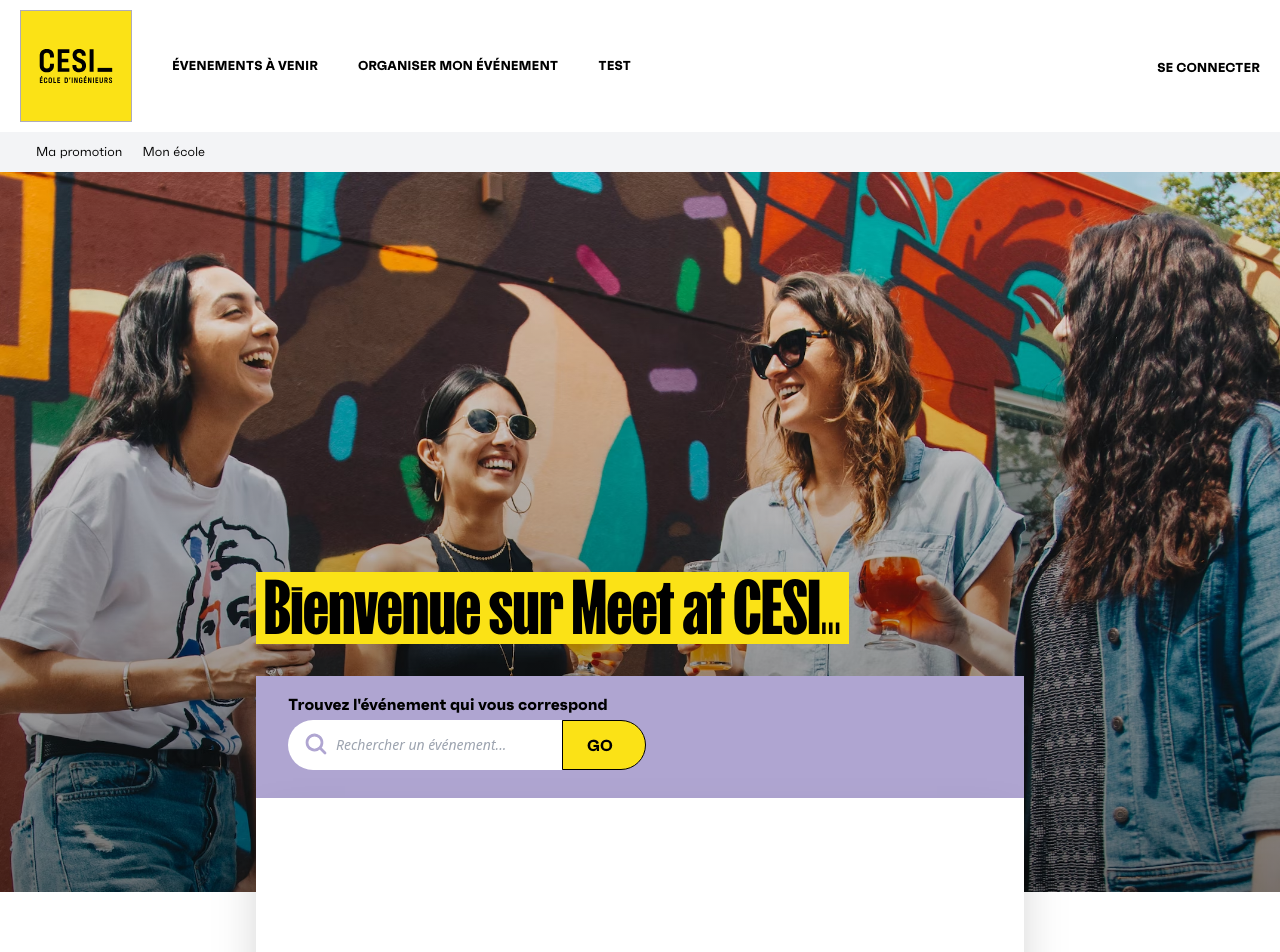
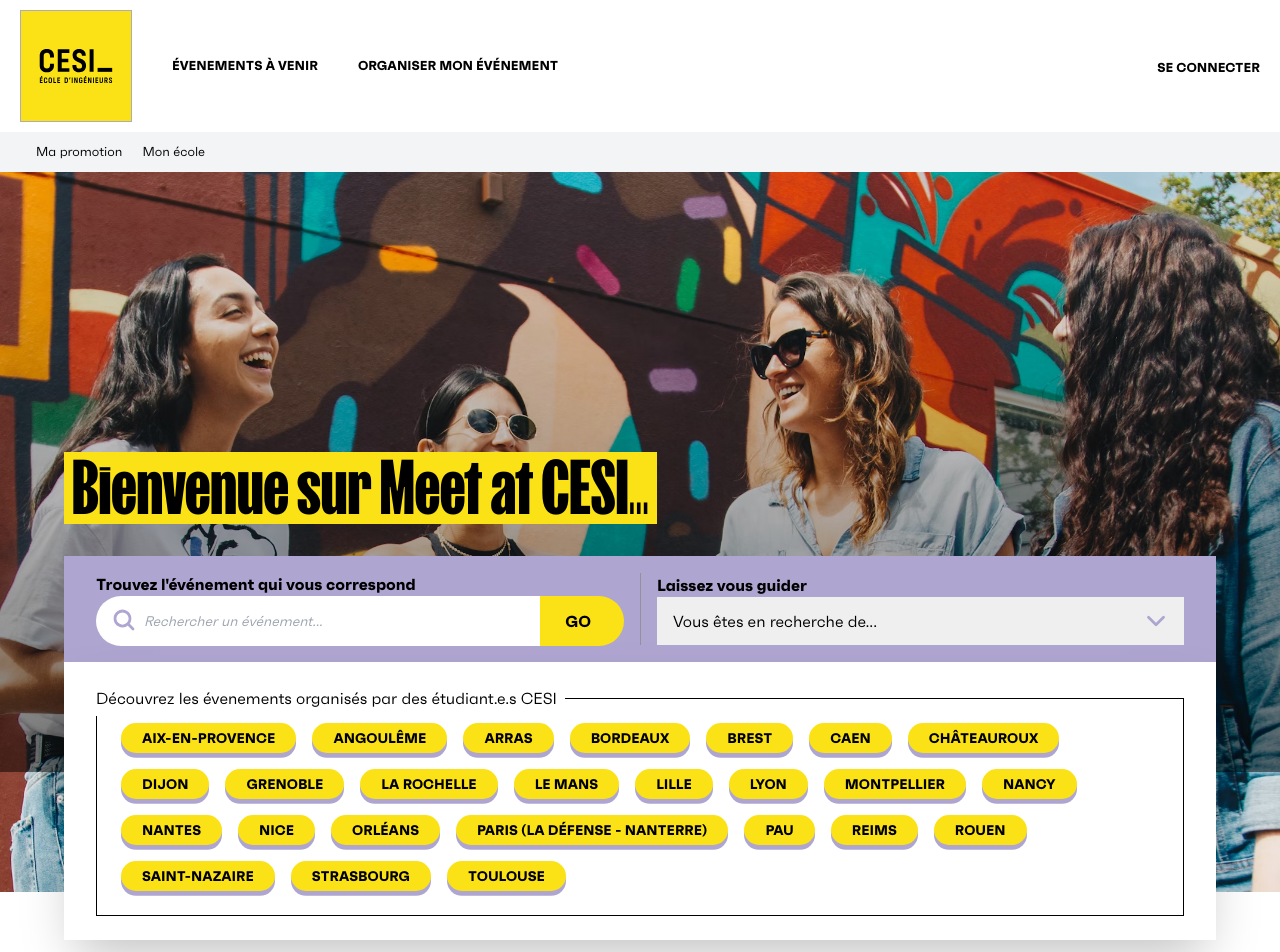
Before and after one commit to floriaaan/meet-at-cesi, a Next.js app: page / in a window 1280 px wide. Shown: the top 952 px of the page. Built offline with nearby package versions, Linux system fonts and the light colour scheme; no server answers.

Commit message:
feat(index): landing card done

```diff
--- a/components/Layout/Navbar.tsx
+++ b/components/Layout/Navbar.tsx
@@ -13,7 +13,9 @@
   // detect whether user has scrolled the page down by 10px
   useEffect(() => {
     const scrollHandler = () => {
-      window.pageYOffset > 0 ? setIsTop(false) : setIsTop(true);
+      //   window.pageYOffset > 0 ? setIsTop(false) : setIsTop(true);
+      // better to use window.scrollY
+      window.scrollY > 0 ? setIsTop(false) : setIsTop(true);
     };
     window.addEventListener("scroll", scrollHandler);
     return () => window.removeEventListener("scroll", scrollHandler);
@@ -26,27 +28,27 @@
         className="inline-flex items-center justify-between w-full px-5 py-2.5"
       >
         <nav className="inline-flex items-center gap-x-10">
+          <span className="inline-flex items-center gap-x-4">
             <Link href="/">
               <a>
                 <CESILogo
                   className={classnames(
                     "border border-[#afabba] shrink-0",
-                //   "transition-all duration-150", // BUG: causes a flicker when the user scrolls down
+                    // "transition-all duration-150", // BUG: causes a flicker when the user scrolls down
                     {
                       "w-[38px] h-[38px]": !isTop,
-                    "w-28 h-28": isTop,
+                      "w-[38px] h-[38px] md:w-28 md:h-28": isTop,
                     }
                   )}
                 />
                 <span className="sr-only">Meet at CESI</span>
               </a>
             </Link>
+            <button className="md:hidden">toggle responsive</button>
+          </span>
 
           <NavLink href="#">Évenements à venir</NavLink>
           <NavLink href="#">Organiser mon événement</NavLink>
-          <button className="nav__link" onClick={() => setIsTop(!isTop)}>
-            test
-          </button>
         </nav>
         {status !== "loading" && (
           <div aria-roledescription="authentication">
@@ -69,7 +71,7 @@
                     callbackUrl: "/",
                   })
                 }
-                className="text-white hover:no-underline bg-pink nav__link"
+                className="space-x-1 btn__pill"
               >
                 Hello {session.user.name}
                 <HiChevronDown className="inline-block w-3 h-3 stroke-2" />
@@ -99,7 +101,7 @@
 }) => {
   return (
     <Link href={href}>
-      <a className="nav__link">{children}</a>
+      <a className="hidden nav__link md:inline-flex">{children}</a>
     </Link>
   );
 };
--- a/pages/index.tsx
+++ b/pages/index.tsx
@@ -1,14 +1,15 @@
 import type { NextPage } from "next";
 import Image from "next/future/image";
-import { HiMagnifyingGlass } from "react-icons/hi2";
+import { HiChevronDown, HiMagnifyingGlass } from "react-icons/hi2";
 import { Navbar } from "../components/Layout/Navbar";
+import { campusList } from "../resources/campus-list";
 
 const Home: NextPage = () => {
   return (
     <div className="flex flex-col">
       <Navbar />
       <main>
-        <section className="relative w-full h-[50vh] md:h-[70vh] lg:h-[80vh] xl:h-[90vh]">
+        <section className="relative w-full h-[50vh] md:h-[70vh] lg:h-[75vh]">
           <Image
             src={"/img/hero.avif"}
             alt="Hero image"
@@ -20,15 +21,15 @@
           <div className="absolute top-0 left-0 w-full h-full opacity-50 bg-gradient-to-b from-transparent to-black" />
         </section>
 
-        <div className="relative flex flex-col items-start w-full h-full px-8 text-center xl:px-64 gap-y-8 -top-80">
+        <div className="relative flex flex-col items-start w-full h-full px-12 mx-auto xl:px-0 xl:max-w-6xl gap-y-8 -top-80">
           <h1 className="text-7xl title">Bienvenue sur Meet at CESI…</h1>
           <div className="flex flex-col w-full">
-            <div className="w-full bg-purple px-4 inline-flex items-center divide-x py-4 divide-[#94919c]">
+            <div className="w-full bg-purple px-4 flex flex-col lg:flex-row items-center pb-6 xl:pb-4 lg:divide-x pt-4 divide-[#94919c]">
               <form
                 onSubmit={(e) => {
                   e.preventDefault();
                 }}
-                className="flex flex-col w-1/2 px-4"
+                className="flex flex-col w-full px-4 xl:w-1/2"
               >
                 <label
                   htmlFor="search"
@@ -36,8 +37,8 @@
                 >
                   {"Trouvez l'événement qui vous correspond"}
                 </label>
-                <div className="relative inline-flex w-full py-3 -mt-2">
-                  <HiMagnifyingGlass className="absolute pointer-events-none w-6 h-6 m-2 stroke-[1.25] top-4 left-2 text-purple" />
+                <div className="relative inline-flex w-full rounded-full input__shadow">
+                  <HiMagnifyingGlass className="absolute pointer-events-none w-6 h-6 m-2 stroke-[1.25] top-1 left-2 text-purple" />
                   <input
                     id="search"
                     type="text"
@@ -46,14 +47,50 @@
                   />
                   <button
                     type="submit"
-                    className="py-3 pl-6 pr-8 font-bold border border-black rounded-r-full font-body shrink-0 bg-primary"
+                    className="py-3 pl-6 pr-8 font-bold text-black border border-transparent rounded-r-full font-body shrink-0 bg-primary hover:bg-black hover:text-primary active:bg-primary active:text-black active:border-black"
                   >
                     GO
                   </button>
                 </div>
               </form>
+
+              <form
+                onSubmit={(e) => {
+                  e.preventDefault();
+                }}
+                className="flex flex-col w-full px-4 xl:w-1/2"
+              >
+                <label
+                  htmlFor="user-type"
+                  className="mr-auto font-bold text-black font-body"
+                >
+                  {"Laissez vous guider"}
+                </label>
+                <div className="relative w-full">
+                  <select
+                    id="user-type"
+                    className="w-full px-4 py-3 appearance-none input__shadow"
+                  >
+                    <option value="" selected>
+                      Vous êtes en recherche de...
+                    </option>
+                  </select>
+                  <HiChevronDown className="absolute pointer-events-none w-6 h-6 m-2 stroke-[1.25] top-1 right-2 text-purple" />
+                </div>
+              </form>
             </div>
-            <div className="w-full bg-white shadow-2xl h-72"></div>
+            <div className="w-full px-8 py-6 bg-white shadow-2xl font-body">
+              <span className="pb-2 pr-2 bg-white">
+                Découvrez les évenements organisés par des étudiant.e.s CESI
+              </span>
+              <div className="flex flex-wrap gap-4 p-6 -mt-3 border border-black">
+                {campusList.sort().map((city) => (
+                  <a className="btn__pill" key={city.toLowerCase()}>
+                    {city}
+                  </a>
+                ))}
+              </div>
+            </div>
           </div>
         </div>
       </main>
--- /dev/null
+++ b/resources/campus-list.ts
@@ -0,0 +1,27 @@
+export const campusList: string[] = [
+  "Dijon",
+  "Nancy",
+  "Reims",
+  "Strasbourg",
+  "Châteauroux",
+  "Orléans",
+  "Paris (La Défense - Nanterre)",
+  "Arras",
+  "Caen",
+  "Lille",
+  "Rouen",
+  "Angoulême",
+  "Brest",
+  "La Rochelle",
+  "Le Mans",
+  "Nantes",
+  "Saint-Nazaire",
+  "Aix-en-Provence",
+  "Grenoble",
+  "Lyon",
+  "Nice",
+  "Bordeaux",
+  "Montpellier",
+  "Pau",
+  "Toulouse",
+];
--- a/styles/globals.css
+++ b/styles/globals.css
@@ -23,14 +23,37 @@
 
 @layer components {
   .title {
-    @apply text-5xl first-letter:uppercase px-2 w-fit font-bold text-black font-heading bg-primary ;
+    @apply px-2 text-5xl font-bold text-black first-letter:uppercase w-fit font-heading bg-primary;
+  }
+
+  .title__underline::before {
+    @apply h-4 w-48 bg-primary -bottom-2 absolute left-8;
+    content: "";
   }
 
   .nav__link {
-    @apply text-[13px] font-bold uppercase transition-all duration-200 font-body decoration-black hover:underline underline-offset-2 inline-flex items-center gap-x-1
+    @apply text-[13px] font-bold uppercase transition-all duration-200 font-body decoration-black hover:underline underline-offset-2 inline-flex items-center gap-x-1;
   }
 
   .subnav__link {
-    @apply text-[13px] first-letter:uppercase transition-all duration-200 font-body decoration-black hover:underline underline-offset-2 inline-flex items-center gap-x-1
+    @apply text-[13px] first-letter:uppercase transition-all duration-200 font-body decoration-black hover:underline underline-offset-2 inline-flex items-center gap-x-1;
+  }
+
+  .btn__pill {
+    @apply inline-flex items-center select-none px-5 py-1 text-sm font-bold text-black uppercase border border-transparent rounded-full cursor-pointer shadow__button-purple bg-primary font-body hover:bg-black hover:text-primary active:border-black active:bg-primary active:text-black;
+  }
+
+  .input__shadow:hover {
+    -webkit-box-shadow: 0 0 0.8rem 0 rgb(57 0 230 / 30%);
+    box-shadow: 0 0 0.8rem 0 rgb(57 0 230 / 30%);
   }
 }
+
+body {
+  @apply font-body text-black bg-white selection:bg-primary;
+}
+
+.shadow__button-purple {
+  -webkit-box-shadow: 0 0.3rem 0 0 #afa5d1;
+  box-shadow: 0 0.3rem 0 0 #afa5d1;
+}
```
Lines whose indentation alone changed are shown as unchanged.
